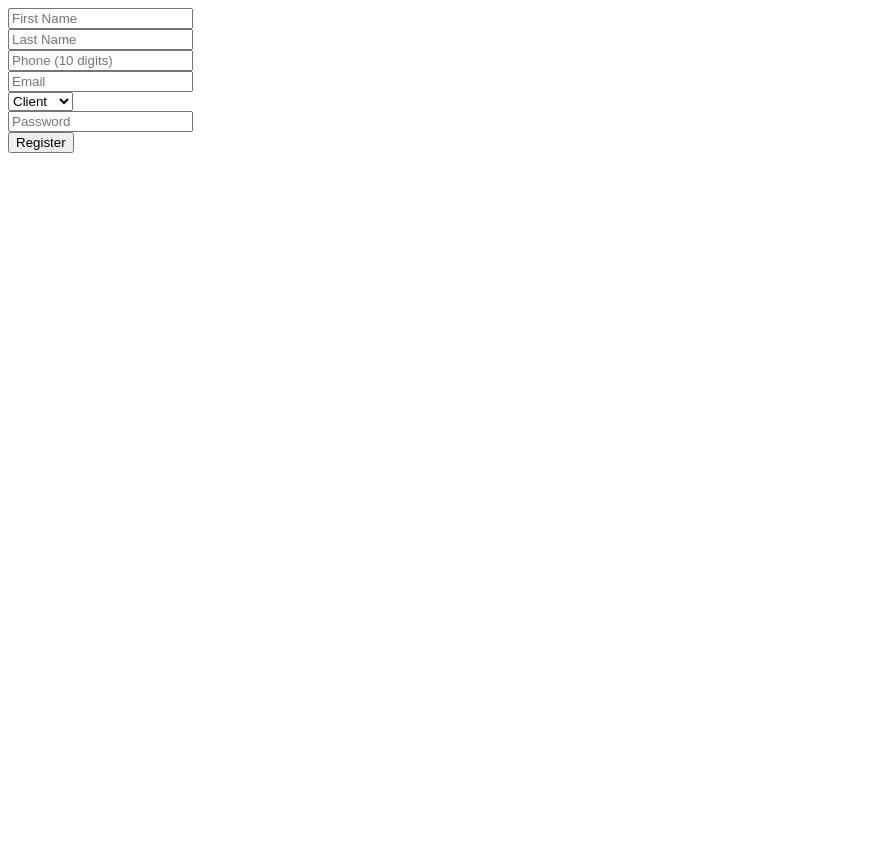
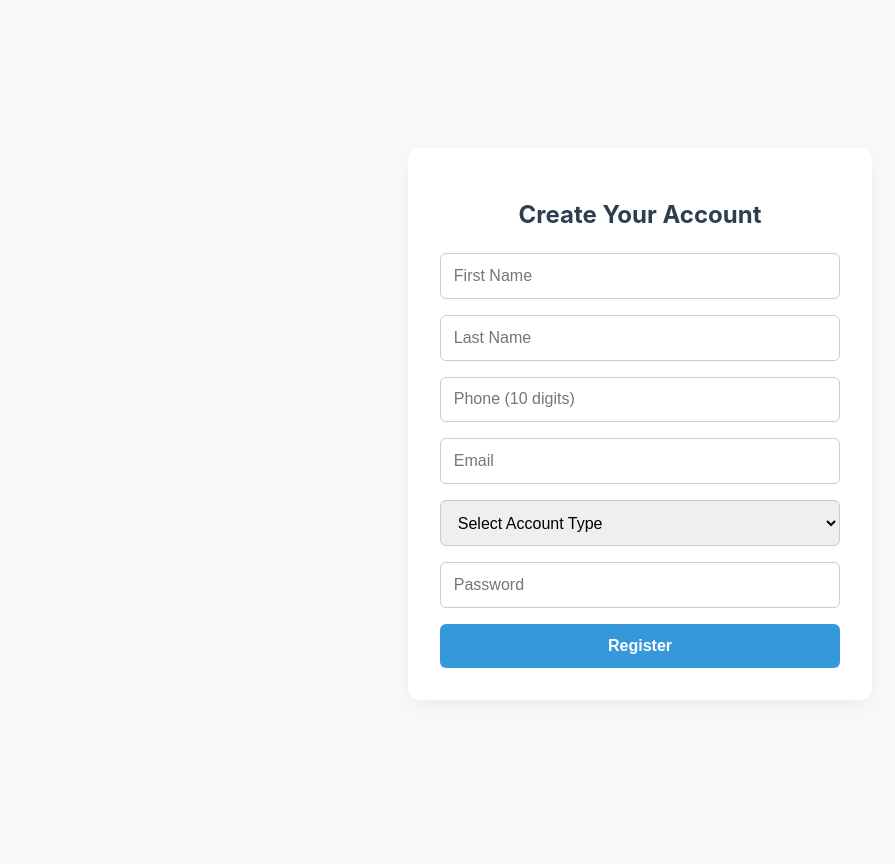
Before and after one commit to alisha-malik/VenueBooker, a Django app: page /users/register/ in a window 1280 px wide. Shown: the whole page, without its empty margins (0-895 px from the left). Before the commit the page ends 153 px from the top, so only its background shows below. Run offline with Django 5.2, Linux system fonts and the light colour scheme.

Commit message:
Making create account webpage look clean

```diff
--- a/users/templates/users/register.html
+++ b/users/templates/users/register.html
@@ -6,15 +6,75 @@
         <div class="alert alert-{{ message.tags }}">{{ message }}</div>
       {% endfor %}
     {% endif %}
+    <div class="register-container">
+      <h2>Create Your Account</h2>
+      <form method="post">
+          {% csrf_token %}
+          <input type="text" name="first_name" placeholder="First Name" required>
+          <input type="text" name="last_name" placeholder="Last Name" required>
+          <input type="tel" name="phone" placeholder="Phone (10 digits)" pattern="[0-9]{10}" required>
+          <input type="email" name="email" placeholder="Email" required>
+          <select name="account_type" required>
+              <option value="" disabled selected>Select Account Type</option>
+              <option value="Client">Client</option>
+              <option value="Vendor">Vendor</option>
+          </select>
+          <input type="password" name="password" placeholder="Password" required>
+          <button type="submit">Register</button>
+      </form>
+  </div>
 
-    <input type="text" name="first_name" placeholder="First Name" required><br>
-    <input type="text" name="last_name" placeholder="Last Name" required><br>
-    <input type="text" name="phone" placeholder="Phone (10 digits)" required><br>
-    <input type="email" name="email" placeholder="Email" required><br>
-    <select name="user_type" required>
-      <option value="Client">Client</option>
-      <option value="Vendor">Vendor</option>
-    </select><br>
-    <input type="password" name="password" placeholder="Password" required><br>
-    <button type="submit">Register</button>
-  </form>
+<style>
+  body {
+    background: #f7f9fb;
+    font-family: 'Inter', sans-serif;
+    margin: 0;
+    padding: 2rem;
+    display: flex;
+    justify-content: center;
+    align-items: center;
+    height: 100vh;
+}
+
+.register-container {
+    background-color: white;
+    padding: 2rem;
+    border-radius: 12px;
+    box-shadow: 0 8px 20px rgba(0, 0, 0, 0.05);
+    max-width: 400px;
+    width: 100%;
+    text-align: center;
+}
+
+.register-container h2 {
+    margin-bottom: 1.5rem;
+    color: #2c3e50;
+}
+
+form input, form select {
+    width: 100%;
+    padding: 0.8rem;
+    margin-bottom: 1rem;
+    border: 1px solid #ccc;
+    border-radius: 6px;
+    font-size: 1rem;
+}
+
+form button {
+    background-color: #3498db;
+    color: white;
+    padding: 0.8rem;
+    width: 100%;
+    border: none;
+    border-radius: 6px;
+    font-size: 1rem;
+    font-weight: bold;
+    cursor: pointer;
+    transition: background-color 0.3s ease;
+}
+
+form button:hover {
+    background-color: #2980b9;
+}
+
+</style>
```
